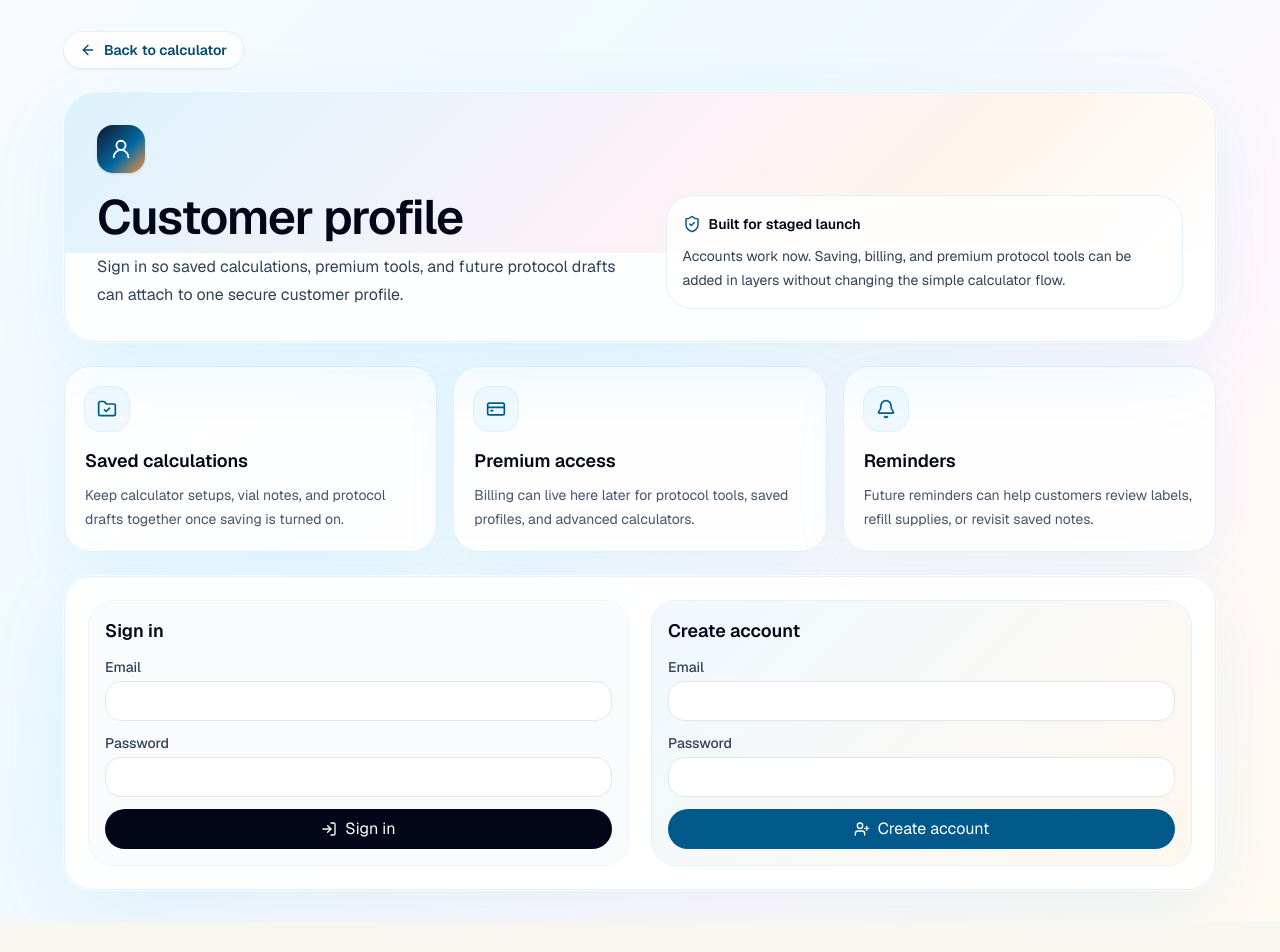
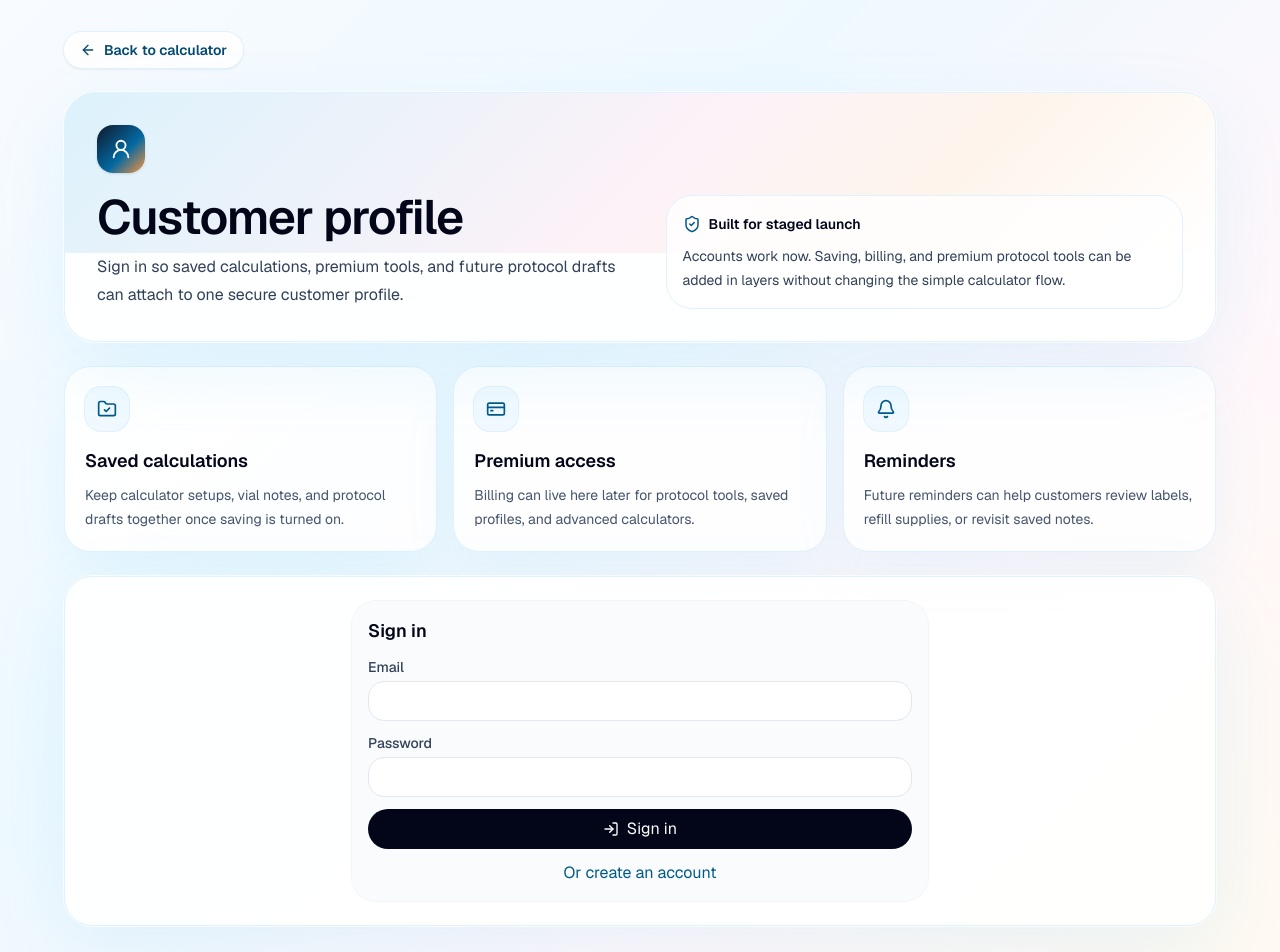
Before and after one commit to Corbanweaver/peptide-calculator, a Next.js app: page /account in a window 1280 px wide. Shown: the top 952 px of the page. Before the commit the page ends 922 px from the top, so only its background shows below. Built offline with nearby package versions, Linux system fonts and the light colour scheme; no server answers.

Commit message:
Simplify account sign up flow

```diff
--- a/src/components/AccountConsole.tsx
+++ b/src/components/AccountConsole.tsx
@@ -30,6 +30,7 @@ export function AccountConsole() {
   const [banner, setBanner] = useState<Banner | null>(null);
   const [email, setEmail] = useState("");
   const [password, setPassword] = useState("");
+  const [showCreateAccount, setShowCreateAccount] = useState(false);
 
   useEffect(() => {
     if (!supabase) {
@@ -84,6 +85,12 @@ export function AccountConsole() {
   }
 
   const resetBanner = () => setBanner(null);
+
+  const switchAuthMode = (nextShowCreateAccount: boolean) => {
+    resetBanner();
+    setPassword("");
+    setShowCreateAccount(nextShowCreateAccount);
+  };
 
   const handleSignIn = async (event: React.FormEvent<HTMLFormElement>) => {
     event.preventDefault();
@@ -214,7 +221,8 @@ export function AccountConsole() {
       ) : null}
 
       {!loadingUser && !user ? (
-        <div className="grid gap-6 md:grid-cols-2">
+        <div className="mx-auto grid max-w-xl gap-4">
+          {!showCreateAccount ? (
             <form
               onSubmit={handleSignIn}
               className="grid gap-3 rounded-3xl bg-slate-50/80 p-4 ring-1 ring-slate-100"
@@ -253,8 +261,15 @@ export function AccountConsole() {
                 )}
                 Sign in
               </button>
+              <button
+                type="button"
+                onClick={() => switchAuthMode(true)}
+                className="mx-auto w-fit text-sm font-semibold text-sky-800 underline-offset-4 transition hover:text-slate-950 hover:underline"
+              >
+                Or create an account
+              </button>
             </form>
-
+          ) : (
             <form
               onSubmit={handleSignUp}
               className="grid gap-3 rounded-3xl bg-[linear-gradient(135deg,#f0f9ff_0%,#fff7ed_100%)] p-4 ring-1 ring-sky-100"
@@ -293,7 +308,15 @@ export function AccountConsole() {
                 )}
                 Create account
               </button>
+              <button
+                type="button"
+                onClick={() => switchAuthMode(false)}
+                className="mx-auto w-fit text-sm font-semibold text-sky-800 underline-offset-4 transition hover:text-slate-950 hover:underline"
+              >
+                Already have an account? Sign in
+              </button>
             </form>
+          )}
         </div>
       ) : null}
 
```
Lines whose indentation alone changed are shown as unchanged.
